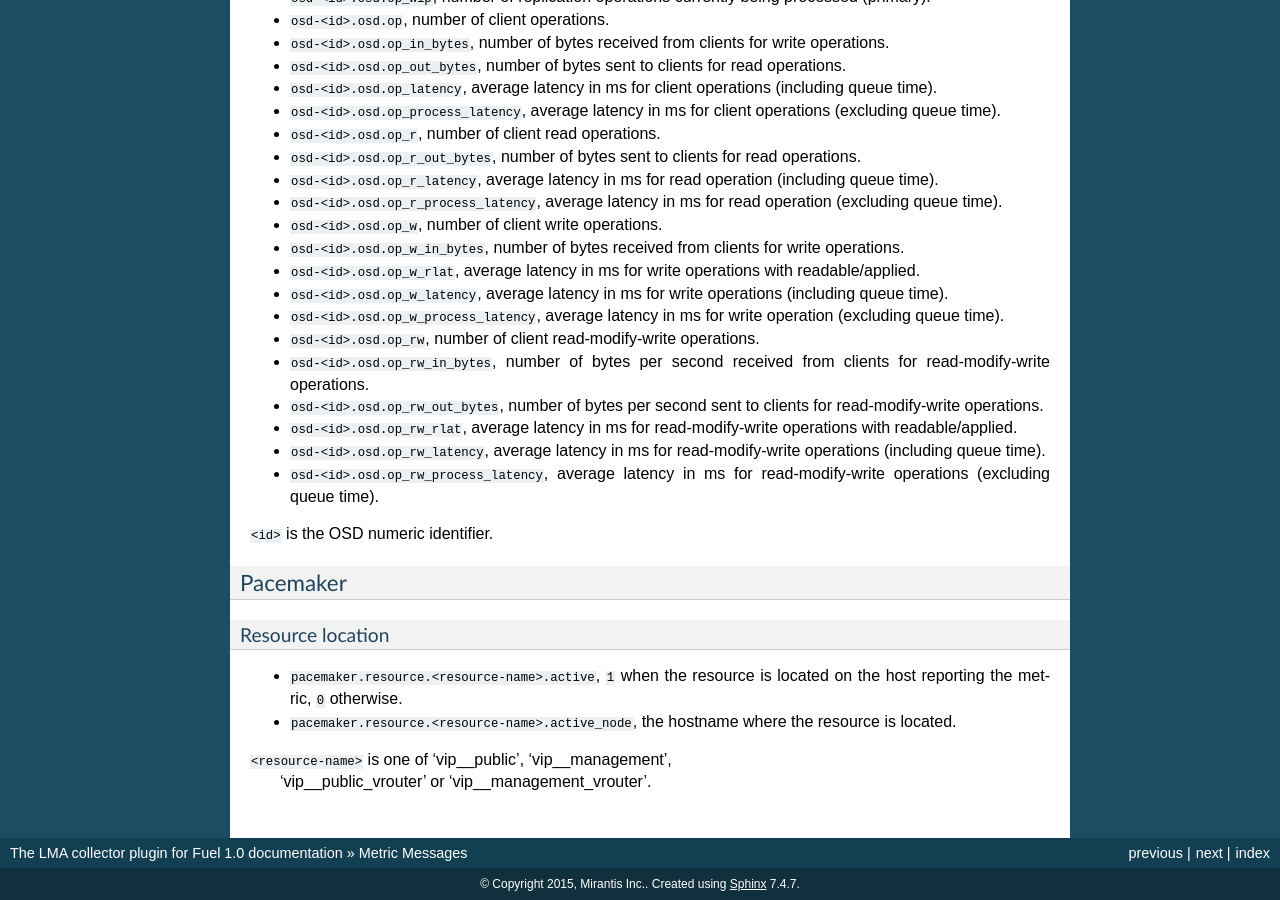
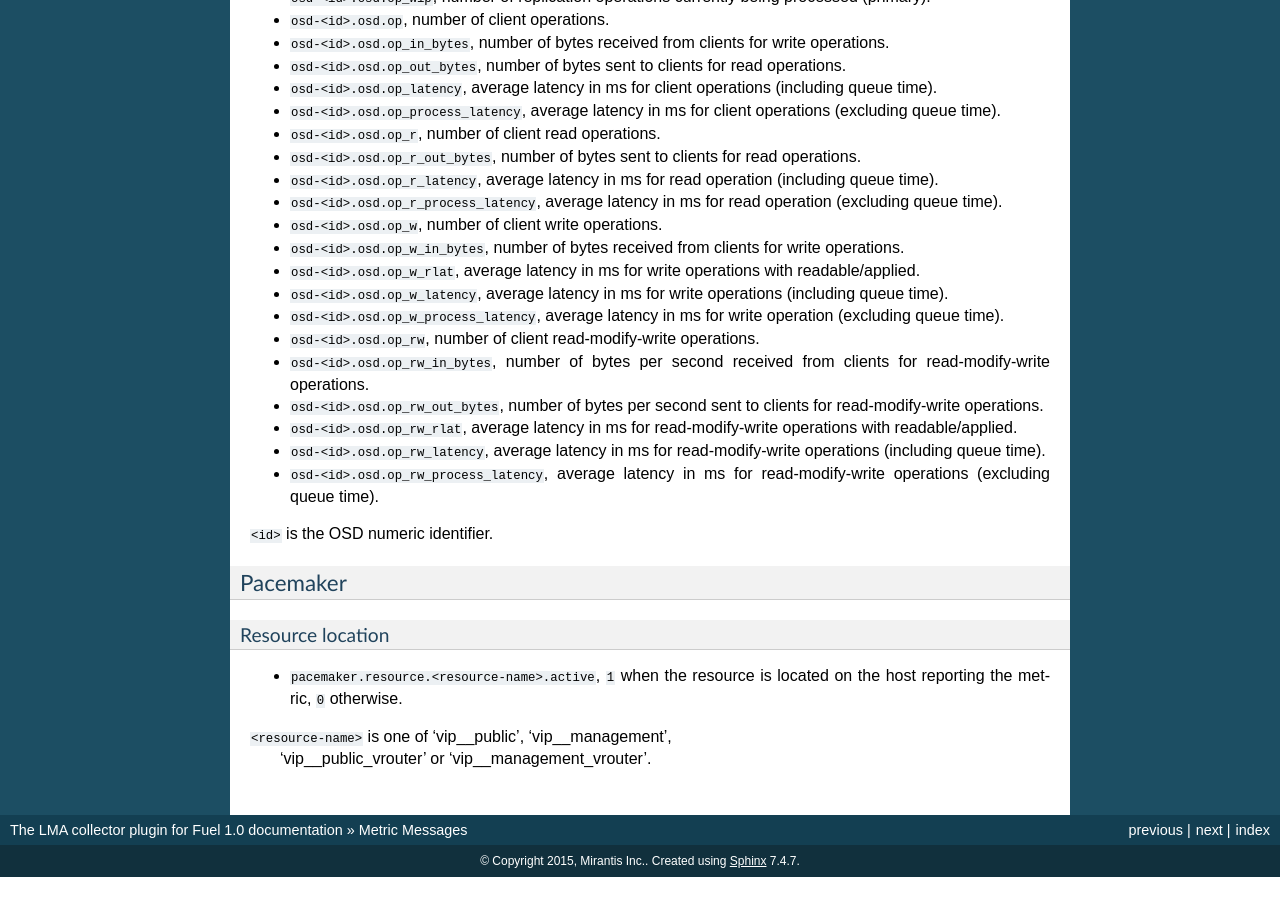
Before and after one commit to openstack-archive/fuel-plugin-lma-collector, a Sphinx documentation site: the page built from doc/source/metrics.rst, in a window 1280 px wide and 900 px high, scrolled down 13633 px. Built offline with Sphinx 7.4.7, drawn with Linux system fonts in a browser that asks for light colours; after the commit the page ends 14510 px from its top, so only the background shows below that.

Commit message:
Remove injection of active_node
The information of active_node is not used and it is broken
on Fuel 6.0 (node is empty and so parsing fails). So we just
remove it.

Change-Id: I655135912205b726047cf70e11535b4ee488ab03

```diff
--- a/doc/source/metrics/pacemaker.rst
+++ b/doc/source/metrics/pacemaker.rst
@@ -5,8 +5,6 @@ Resource location
 
 * ``pacemaker.resource.<resource-name>.active``,  ``1`` when the resource is
   located on the host reporting the metric, ``0`` otherwise.
-* ``pacemaker.resource.<resource-name>.active_node``, the hostname where
-  the resource is located.
 
 ``<resource-name>`` is one of 'vip__public', 'vip__management',
   'vip__public_vrouter' or 'vip__management_vrouter'.
```
Also changed, not shown: 2 other files.
